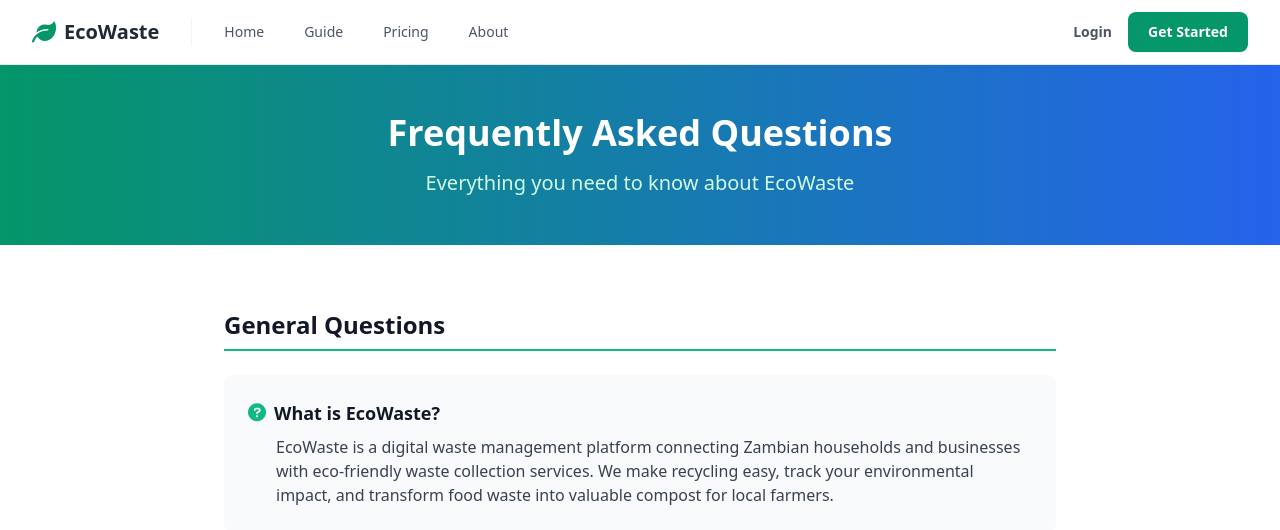
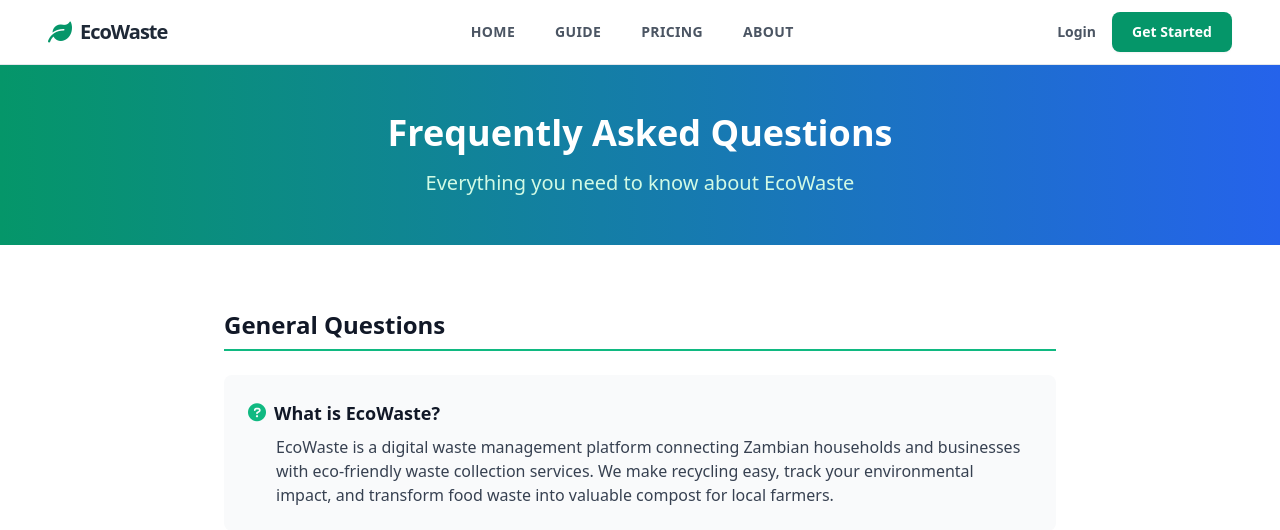
Before and after one commit to Euphemia1/ecowaste, a PHP site: the page made by views/faq/index.php in a window 1280 px wide. Shown: the top 530 px of the page. Run offline with PHP 8.4, Linux system fonts and the light colour scheme; the template is opened without the code that fills it, so the values that code supplies are empty.

Commit message:
push profile to absolute far right corner and center navigation links

```diff
--- a/views/layouts/main.php
+++ b/views/layouts/main.php
@@ -25,46 +25,47 @@
 
     <!-- Navigation -->
     <nav class="bg-white shadow-lg border-b border-gray-200">
-        <div class="max-w-7xl mx-auto px-4 sm:px-6 lg:px-8">
+        <div class="max-w-full mx-auto px-4 sm:px-8 lg:px-12">
             <div class="flex justify-between h-16">
                 <!-- Logo -->
                 <!-- Left Side: Logo & Main Nav -->
                 <div class="flex items-center">
-                    <a href="/" class="flex-shrink-0 flex items-center pr-8 border-r border-gray-100">
+                    <a href="/" class="flex-shrink-0 flex items-center pr-10">
                         <i class="fas fa-leaf text-green-600 text-2xl mr-2"></i>
-                        <span class="text-xl font-bold text-gray-800">EcoWaste</span>
+                        <span class="text-xl font-black text-gray-800 tracking-tighter">EcoWaste</span>
                     </a>
+                </div>
 
-                    <!-- Desktop Navigation Links -->
-                    <div class="hidden md:flex items-center space-x-6 ml-6">
-                        <a href="/" class="<?php echo Helpers::isCurrentRoute('/') ? 'text-green-600' : 'text-gray-600'; ?> hover:text-green-600 px-2 py-2 text-sm font-medium transition-colors">
+                <!-- Desktop Navigation Links - Centered -->
+                <div class="hidden md:flex items-center justify-center flex-1 space-x-2">
+                    <a href="/" class="<?php echo Helpers::isCurrentRoute('/') ? 'bg-green-50 text-green-600' : 'text-gray-600 hover:bg-gray-50'; ?> px-4 py-2 rounded-xl text-sm font-bold transition-all uppercase tracking-wide">
                         Home
                     </a>
                     <?php if ($user): ?>
-                            <a href="/dashboard" class="<?php echo Helpers::isCurrentRoute('/dashboard') ? 'text-green-600' : 'text-gray-600'; ?> hover:text-green-600 px-2 py-2 text-sm font-medium transition-colors">
+                        <a href="/dashboard" class="<?php echo Helpers::isCurrentRoute('/dashboard') ? 'bg-green-50 text-green-600' : 'text-gray-600 hover:bg-gray-50'; ?> px-4 py-2 rounded-xl text-sm font-bold transition-all uppercase tracking-wide">
                             Dashboard
                         </a>
-                            <a href="/schedule-pickup" class="<?php echo Helpers::isCurrentRoute('/schedule-pickup') ? 'text-green-600' : 'text-gray-600'; ?> hover:text-green-600 px-2 py-2 text-sm font-medium transition-colors">
+                        <a href="/schedule-pickup" class="<?php echo Helpers::isCurrentRoute('/schedule-pickup') ? 'bg-green-50 text-green-600' : 'text-gray-600 hover:bg-gray-50'; ?> px-4 py-2 rounded-xl text-sm font-bold transition-all uppercase tracking-wide">
                             Schedule
                         </a>
-                            <a href="/impact" class="<?php echo Helpers::isCurrentRoute('/impact') ? 'text-green-600' : 'text-gray-600'; ?> hover:text-green-600 px-2 py-2 text-sm font-medium transition-colors">
-                                My Impact
+                        <a href="/impact" class="<?php echo Helpers::isCurrentRoute('/impact') ? 'text-green-600' : 'text-gray-700'; ?> hover:bg-green-50 px-4 py-2 rounded-xl text-sm font-bold transition-all uppercase tracking-wide flex items-center">
+                            <span class="mr-2">My Impact</span>
+                            <span class="px-1.5 py-0.5 bg-green-100 text-[10px] rounded-md text-green-700">NEW</span>
                         </a>
                     <?php endif; ?>
-                        <a href="/recycling-guide" class="<?php echo Helpers::isCurrentRoute('/recycling-guide') ? 'text-green-600' : 'text-gray-600'; ?> hover:text-green-600 px-2 py-2 text-sm font-medium transition-colors">
+                    <a href="/recycling-guide" class="<?php echo Helpers::isCurrentRoute('/recycling-guide') ? 'bg-green-50 text-green-600' : 'text-gray-600 hover:bg-gray-50'; ?> px-4 py-2 rounded-xl text-sm font-bold transition-all uppercase tracking-wide">
                         Guide
                     </a>
-                        <a href="/pricing" class="<?php echo Helpers::isCurrentRoute('/pricing') ? 'text-green-600' : 'text-gray-600'; ?> hover:text-green-600 px-2 py-2 text-sm font-medium transition-colors">
+                    <a href="/pricing" class="<?php echo Helpers::isCurrentRoute('/pricing') ? 'bg-green-50 text-green-600' : 'text-gray-600 hover:bg-gray-50'; ?> px-4 py-2 rounded-xl text-sm font-bold transition-all uppercase tracking-wide">
                         Pricing
                     </a>
-                        <a href="/about" class="<?php echo Helpers::isCurrentRoute('/about') ? 'text-green-600' : 'text-gray-600'; ?> hover:text-green-600 px-2 py-2 text-sm font-medium transition-colors">
+                    <a href="/about" class="<?php echo Helpers::isCurrentRoute('/about') ? 'bg-green-50 text-green-600' : 'text-gray-600 hover:bg-gray-50'; ?> px-4 py-2 rounded-xl text-sm font-bold transition-all uppercase tracking-wide">
                         About
                     </a>
                 </div>
-                </div>
 
-                <!-- Right Side: User Menu / Auth -->
-                <div class="hidden md:flex items-center ml-auto">
+                <!-- Right Side: User Menu / Auth - Pushed to absolute edge -->
+                <div class="hidden md:flex items-center">
                     <?php if ($user): ?>
                         <!-- User Menu -->
                         <div class="relative ml-3" x-data="{ open: false }">
```
Lines whose indentation alone changed are shown as unchanged.
